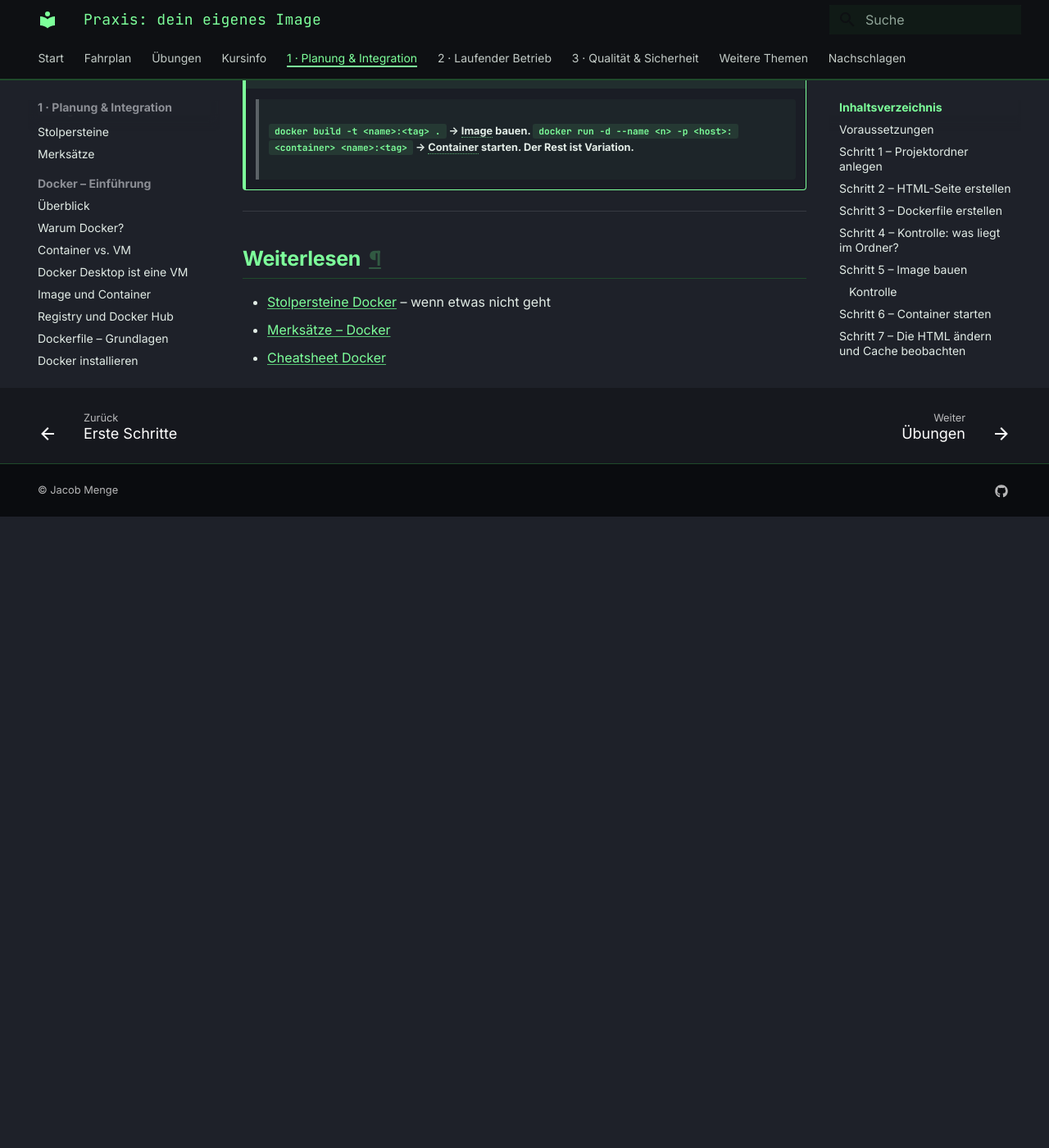
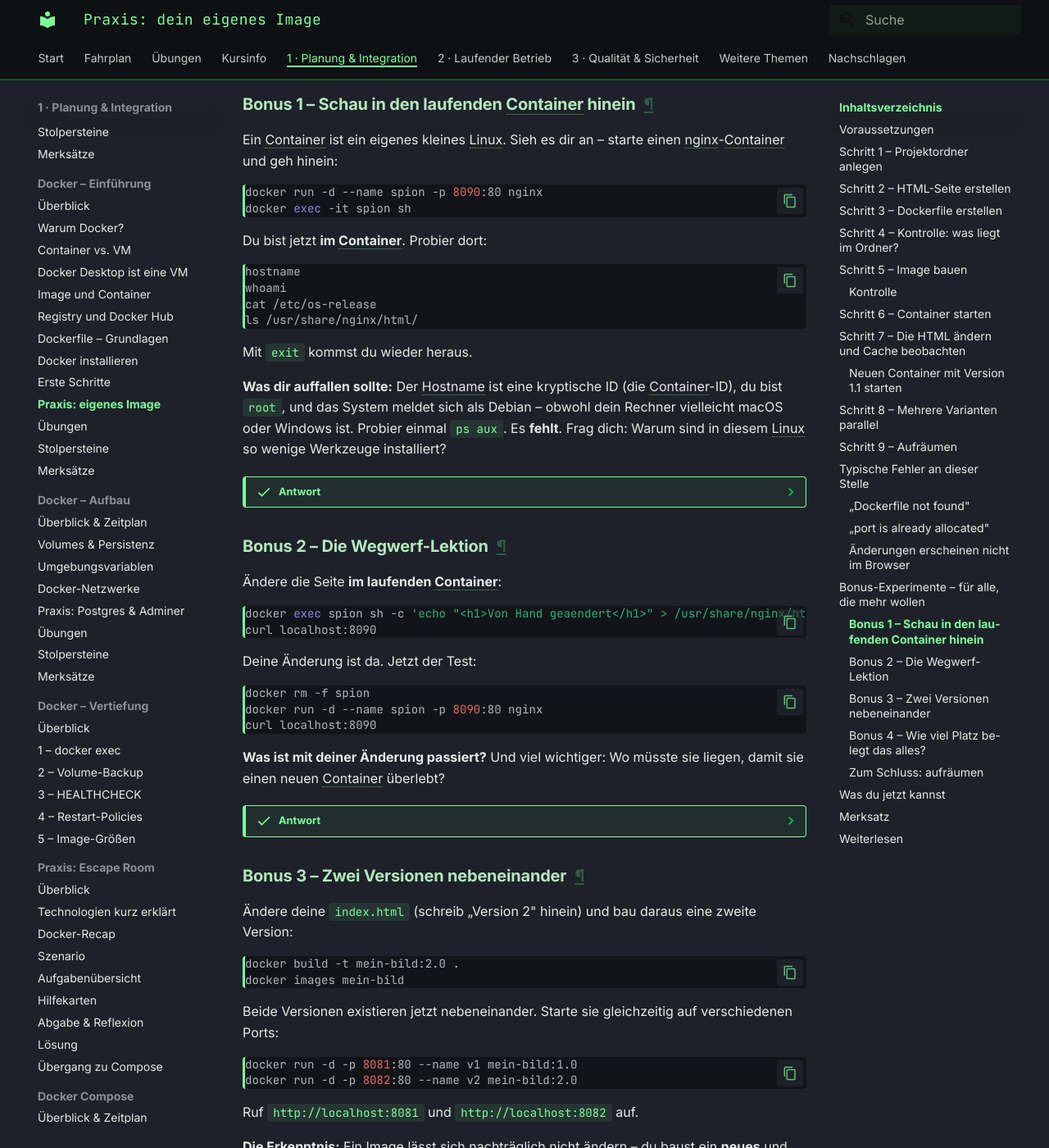
Before and after one commit to JacobMenge/kurs-unterlagen, an MkDocs documentation site: the page built from docs/docker/praxis-eigenes-image.md, in a window 1280 px wide and 1400 px high, scrolled down 6846 px. Shown: the whole window at 82% size. Built offline with MkDocs 1.6.1 and Material for MkDocs 9.7.7, drawn with Linux system fonts in a browser that asks for light colours; before the commit the page ends 7476 px from its top, so only the background shows below that; some of the changed text lies outside the part shown.

Commit message:
docker. new

````diff
--- a/docs/docker/praxis-eigenes-image.md
+++ b/docs/docker/praxis-eigenes-image.md
@@ -101,7 +101,7 @@
 
 Zwei Zeilen:
 
-1. **`FROM nginx:alpine`** – nimm das offizielle nginx-Image in der Alpine-Variante. Alpine-Linux ist ein sehr kleines Linux, das ganze Image ist nur ca. 20 MB groß.
+1. **`FROM nginx:alpine`** – nimm das offizielle nginx-Image in der Alpine-Variante. Alpine-Linux ist ein besonders schlankes Linux: Das fertige Image wiegt rund **90 MB**, das gewöhnliche `nginx:latest` dagegen etwa **270 MB**. Ein Drittel der Größe für dieselbe Aufgabe.
 2. **`COPY index.html /usr/share/nginx/html/index.html`** – kopiere unsere HTML-Datei an den Pfad, unter dem nginx die Default-Seite ausliefert. Damit wird unsere Seite zur neuen Startseite.
 
 Mehr muss das Dockerfile nicht. Kein `CMD` – denn das Basis-Image `nginx:alpine` hat bereits ein passendes `CMD` gesetzt, das nginx im Vordergrund startet. Das haben wir von der Basis geerbt.
@@ -184,10 +184,16 @@
 Du siehst:
 
 ```text
-mein-bild   1.0   abcd1234   5 seconds ago   22MB
+mein-bild   1.0   abcd1234   5 seconds ago   91.8MB
 ```
 
-22 MB für den **ganzen Container**, inklusive Alpine-Linux und nginx. Ziemlich schlank.
+Rund 90 MB für **alles zusammen**: Alpine-Linux, nginx und deine Seite. Die genaue Zahl schwankt je nach Prozessor (Apple Silicon, Intel) und Image-Version um einige MB – wichtig ist der Vergleich: Dasselbe mit dem normalen `nginx:latest` als Basis wären rund **270 MB**.
+
+!!! tip "Selbst nachrechnen"
+    ```bash
+    docker images nginx
+    ```
+    Zeigt dir beide Varianten nebeneinander, sobald du sie geladen hast – `alpine` gegen `latest`.
 
 ---
 
@@ -333,6 +339,109 @@
 
 ---
 
+## Bonus-Experimente – für alle, die mehr wollen
+
+!!! tip "Vier Experimente, rund 30 Minuten"
+    Alles baut auf dem auf, was du schon hast. Jedes Experiment beantwortet eine Frage, die im Alltag mit Containern sofort auftaucht.
+
+### Bonus 1 – Schau in den laufenden Container hinein
+
+Ein Container ist ein eigenes kleines Linux. Sieh es dir an – starte einen nginx-Container und geh hinein:
+
+```bash
+docker run -d --name spion -p 8090:80 nginx
+docker exec -it spion sh
+```
+
+Du bist jetzt **im Container**. Probier dort:
+
+```bash
+hostname
+whoami
+cat /etc/os-release
+ls /usr/share/nginx/html/
+```
+
+Mit `exit` kommst du wieder heraus.
+
+**Was dir auffallen sollte:** Der Hostname ist eine kryptische ID (die Container-ID), du bist `root`, und das System meldet sich als Debian – obwohl dein Rechner vielleicht macOS oder Windows ist. Probier einmal `ps aux`. Es **fehlt**. Frag dich: Warum sind in diesem Linux so wenige Werkzeuge installiert?
+
+??? success "Antwort"
+    Weil ein Image nur enthält, was die Anwendung wirklich braucht. Kein Texteditor, keine Prozesstabelle, kein Paketmanager-Ballast – nginx und seine Bibliotheken, mehr nicht. Genau daher kommt der Größenunterschied zur VM von Montag: Die bringt ein komplettes Betriebssystem mit, der Container nur das Nötigste.
+
+### Bonus 2 – Die Wegwerf-Lektion
+
+Ändere die Seite **im laufenden Container**:
+
+```bash
+docker exec spion sh -c 'echo "<h1>Von Hand geaendert</h1>" > /usr/share/nginx/html/index.html'
+curl localhost:8090
+```
+
+Deine Änderung ist da. Jetzt der Test:
+
+```bash
+docker rm -f spion
+docker run -d --name spion -p 8090:80 nginx
+curl localhost:8090
+```
+
+**Was ist mit deiner Änderung passiert?** Und viel wichtiger: Wo müsste sie liegen, damit sie einen neuen Container überlebt?
+
+??? success "Antwort"
+    Die Änderung ist **weg**. Der neue Container startet wieder frisch aus dem unveränderten Image – alles, was du im laufenden Container anfasst, lebt nur so lange wie dieser eine Container.
+
+    Das ist kein Fehler, sondern das Prinzip: Container sind wegwerfbar. Wer Daten behalten will, muss ihnen einen Platz **außerhalb** des Containers geben. Genau dafür gibt es **Volumes** – das Thema der nächsten Einheit.
+
+### Bonus 3 – Zwei Versionen nebeneinander
+
+Ändere deine `index.html` (schreib „Version 2" hinein) und bau daraus eine zweite Version:
+
+```bash
+docker build -t mein-bild:2.0 .
+docker images mein-bild
+```
+
+Beide Versionen existieren jetzt nebeneinander. Starte sie gleichzeitig auf verschiedenen Ports:
+
+```bash
+docker run -d -p 8081:80 --name v1 mein-bild:1.0
+docker run -d -p 8082:80 --name v2 mein-bild:2.0
+```
+
+Ruf `http://localhost:8081` und `http://localhost:8082` auf.
+
+**Die Erkenntnis:** Ein Image lässt sich nachträglich nicht ändern – du baust ein **neues** und gibst ihm ein anderes Tag. Alte Version kaputt? Einfach den Container aus `1.0` wieder starten. Genau so funktioniert später auch ein Rollback im Betrieb.
+
+### Bonus 4 – Wie viel Platz belegt das alles?
+
+```bash
+docker system df
+```
+
+Du siehst vier Zeilen: Images, Container, Volumes und Build-Cache – jeweils mit der Spalte **RECLAIMABLE**, also dem, was du gefahrlos freigeben könntest.
+
+**Vergleich zu Montag:** Eine einzelne Cloud-VM bringt schnell mehrere Gigabyte mit. Wie viel wiegen deine Container im Vergleich – und wo steckt der meiste Platz wirklich?
+
+??? success "Antwort und Aufräum-Befehl"
+    Der meiste Platz liegt fast immer bei den **Images** und im **Build-Cache**, nicht bei den Containern selbst – ein laufender Container kostet oft nur ein paar hundert Kilobyte, weil er sich das Image mit allen anderen teilt (das Copy-on-Write-Prinzip).
+
+    Aufräumen, wenn es eng wird:
+
+    ```bash
+    docker system prune
+    ```
+
+    Das entfernt gestoppte Container, ungenutzte Netze und den Build-Cache. Mit `-a` verschwinden zusätzlich alle Images, die kein Container benutzt – dann lädt der nächste `docker run` sie neu herunter.
+
+### Zum Schluss: aufräumen
+
+```bash
+docker rm -f spion v1 v2
+```
+
+---
+
 ## Was du jetzt kannst
 
 - Eigene Images aus einem Dockerfile bauen.
````
Also changed, not shown: docs/kurs/fortschritt.md (+17 -17 lines), 1 other file.
